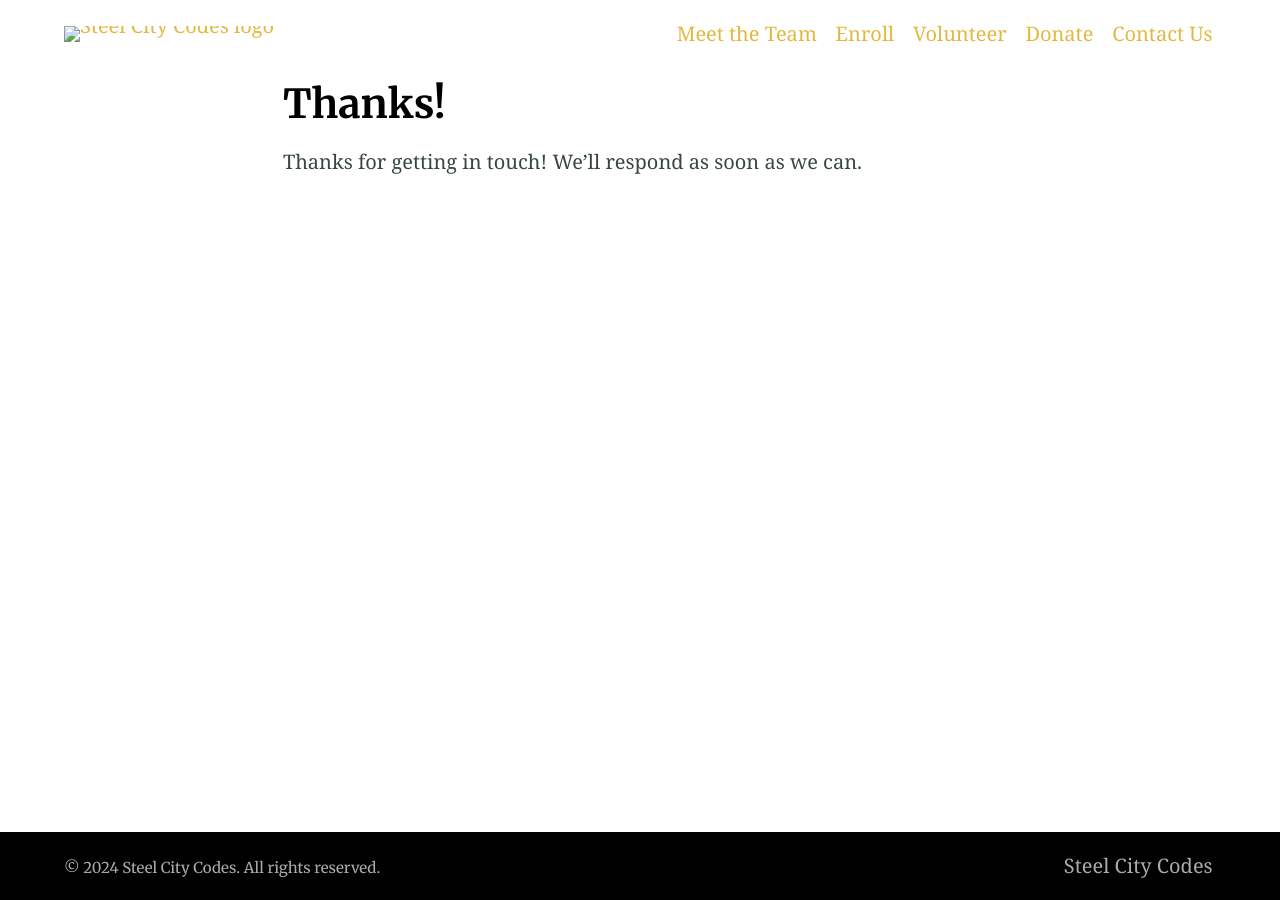
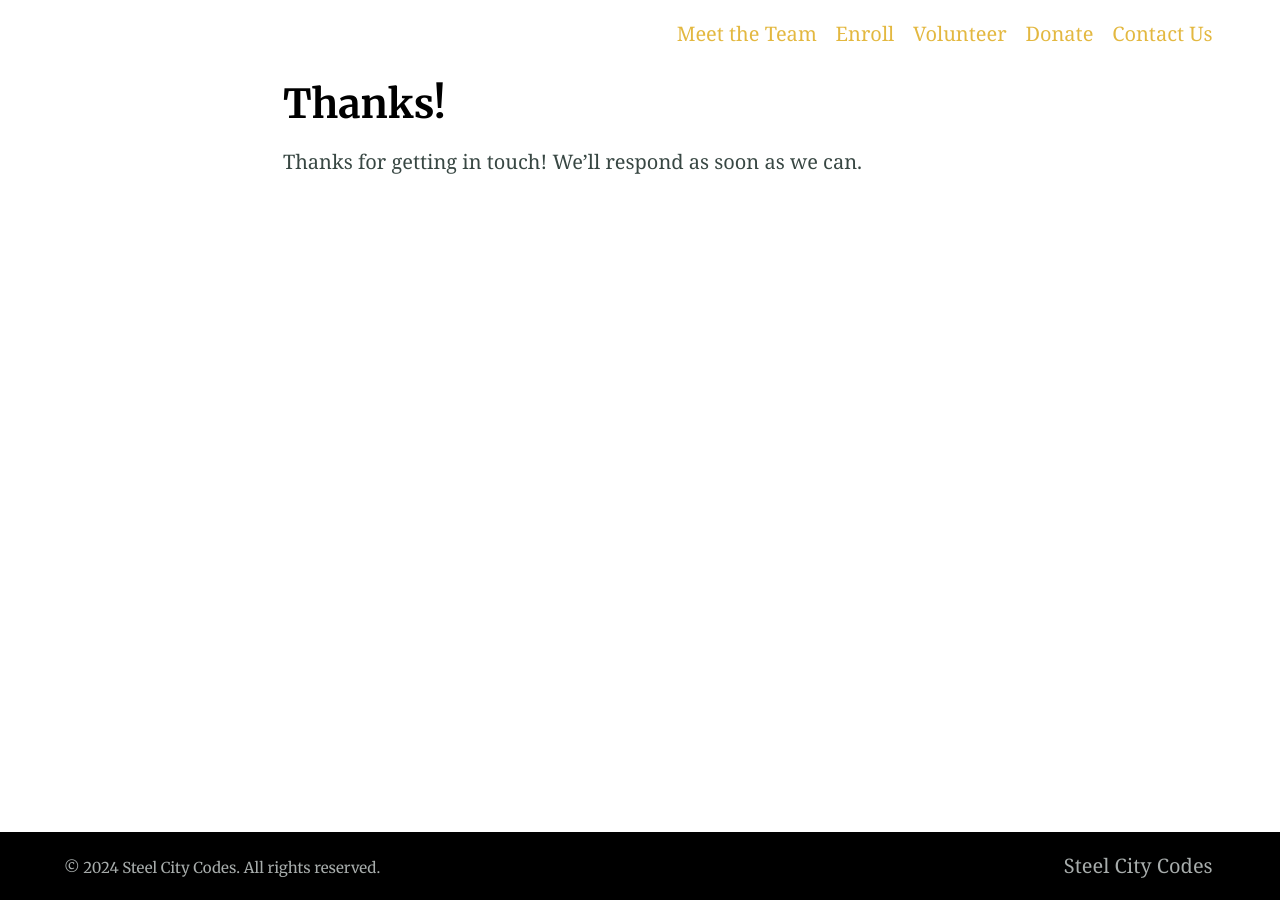
Before and after one commit to PranavAvadhanamSCC/RegionsTemplates, a Jekyll site: the page built from thanks.md, in a window 1280 px wide. Built offline with Jekyll 4.4.1, drawn with Linux system fonts in a browser that asks for light colours.

Commit message:
Update site-logo.html

```diff
--- a/_includes/site-logo.html
+++ b/_includes/site-logo.html
@@ -1,3 +1,3 @@
-<a class="logo" href="{{ site.baseurl }}/">
-  <img src="{{ site.baseurl }}{{ site.logo }}" alt="{{ site.title | append: ' logo' }}"/>
+<a class="logo" href="{{ site.url }}/">
+  <img src="{{ site.url }}{{ site.logo }}" alt="{{ site.title | append: ' logo' }}"/>
 </a>
```
